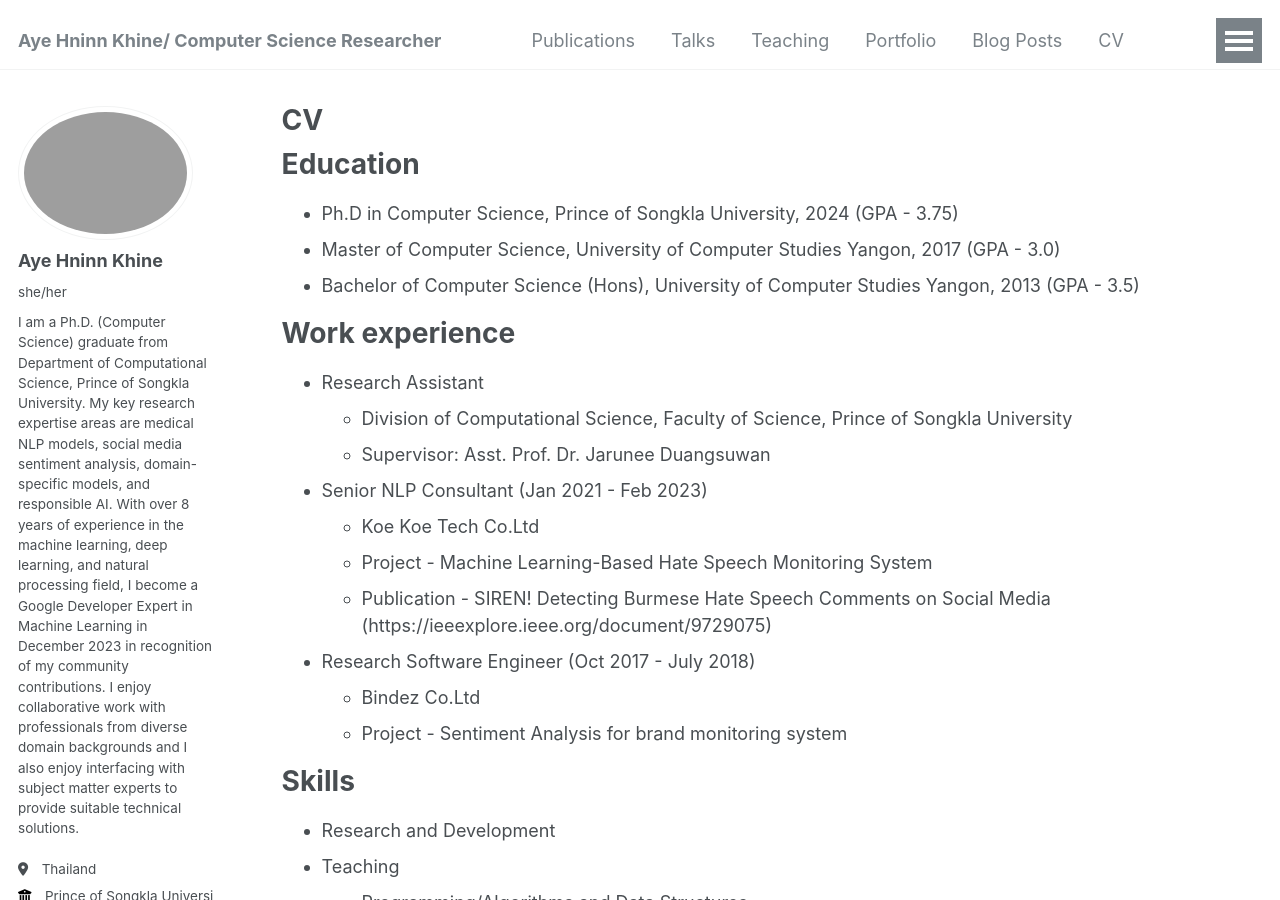
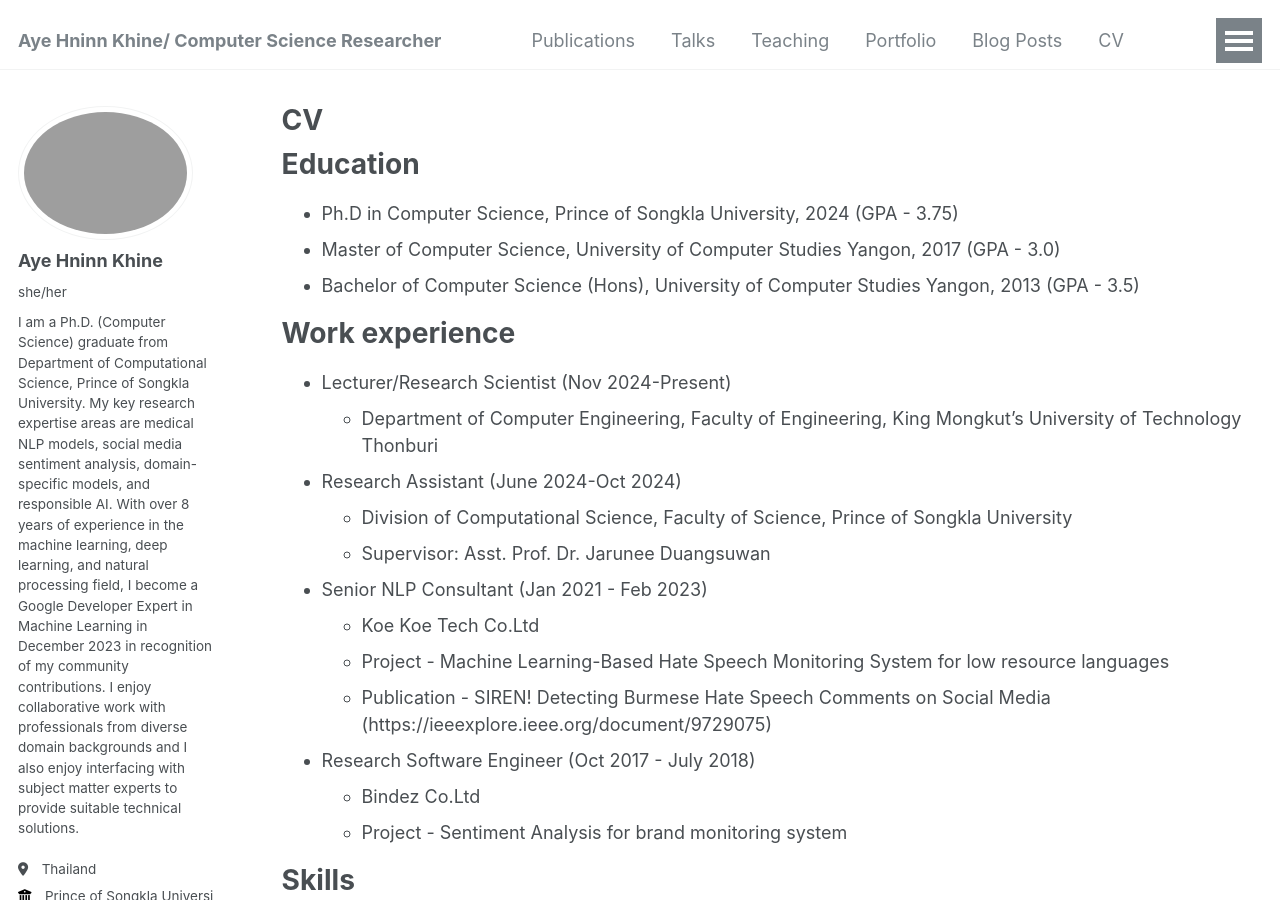
Before and after one commit to ayehninnkhine/ayehninnkhine.github.io, a Jekyll site: the page built from _pages/cv.md, in a window 1280 px wide and 900 px high. Built offline with Jekyll 4.4.1, drawn with Linux system fonts in a browser that asks for light colours; some web fonts are replaced.

Commit message:
Update cv.md

```diff
--- a/_pages/cv.md
+++ b/_pages/cv.md
@@ -17,13 +17,16 @@ Education
 
 Work experience
 ======
-* Research Assistant
+* Lecturer/Research Scientist (Nov 2024-Present)
+  * Department of Computer Engineering, Faculty of Engineering, King Mongkut's University of Technology Thonburi
+
+* Research Assistant (June 2024-Oct 2024)
   * Division of Computational Science, Faculty of Science, Prince of Songkla University
   * Supervisor: Asst. Prof. Dr. Jarunee Duangsuwan
 
 * Senior NLP Consultant (Jan 2021 - Feb 2023)
   * Koe Koe Tech Co.Ltd
-  * Project - Machine Learning-Based Hate Speech Monitoring System
+  * Project - Machine Learning-Based Hate Speech Monitoring System for low resource languages
   * Publication - SIREN! Detecting Burmese Hate Speech Comments on Social Media (https://ieeexplore.ieee.org/document/9729075)
 
 * Research Software Engineer (Oct 2017 - July 2018)
```
